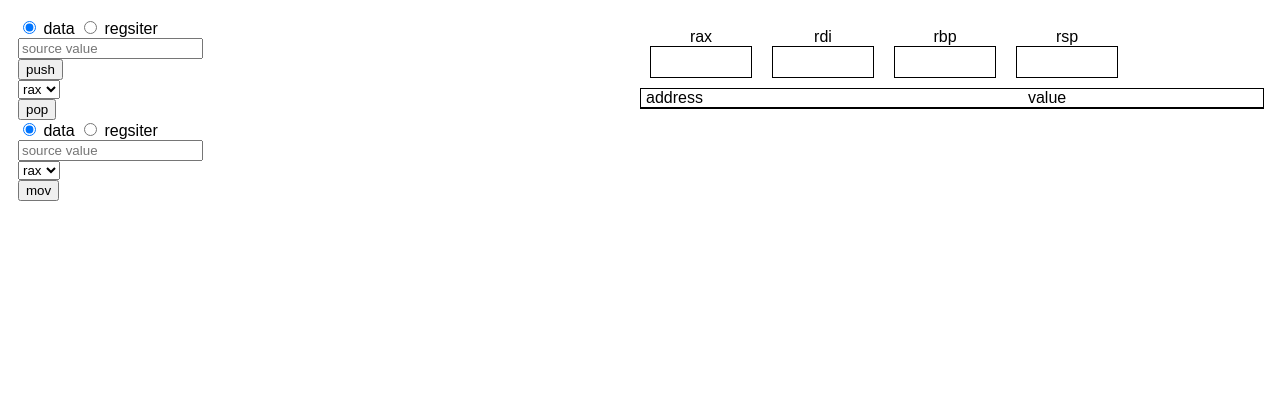
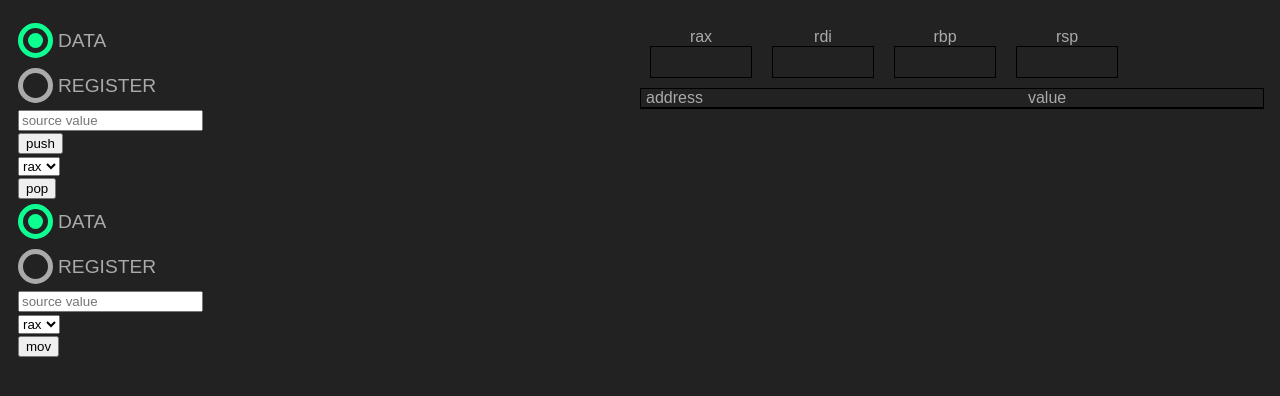
Before and after one commit to Ryomasao/tinyStack, a Vue app: page / in a window 1280 px wide. Shown: the top 396 px of the page. Built offline with nearby package versions, Linux system fonts and the light colour scheme; the HTML template or start-up script is replaced by a standard one.

Commit message:
RadioButtonのスタイル追加

```diff
--- a/src/App.vue
+++ b/src/App.vue
@@ -37,7 +37,9 @@ export default {
 <style lang="less">
 body {
   font-family: 'IBM Plex Sans', sans-serif;
-  //background: #000000;
+  background: #222222;
+  //color: #0dff92;
+  color: #aaaaaa;
 
   // reset defaut style
   p {
@@ -55,6 +57,7 @@ body {
 
 .controller {
   width: 50%;
+  font-size: 1.2rem;
 }
 
 .viewer {
--- a/src/components/Mnemonic.vue
+++ b/src/components/Mnemonic.vue
@@ -1,24 +1,28 @@
 <template>
   <div>
     <div v-if="hasSrc">
-      <label>
-        <input
-          type="radio"
-          :name="`src-type-${name}`"
+      <div class="radio-wrapper">
+        <RadioButton
+          :group-name="`mnemonic-${name}`"
+          :id="`mnemonic-${name}-data`"
           value="data"
-          v-model="form.srcType"
-        />
-        data
-      </label>
-      <label>
-        <input
-          type="radio"
-          :name="`src-type-${name}`"
+          :checkedValue="form.srcType"
+          @change="e => (form.srcType = e.target.value)"
+        >
+          DATA
+        </RadioButton>
+      </div>
+      <div class="radio-wrapper">
+        <RadioButton
+          :group-name="`mnemonic-${name}`"
+          :id="`mnemonic-${name}-register`"
           value="register"
-          v-model="form.srcType"
-        />
-        regsiter
-      </label>
+          :checkedValue="form.srcType"
+          @change="e => (form.srcType = e.target.value)"
+        >
+          REGISTER
+        </RadioButton>
+      </div>
       <div v-if="form.srcType === 'data'">
         <input
           type="text"
@@ -46,6 +50,7 @@
 
 <script>
 import SelectRegister from './SelectRegister.vue'
+import RadioButton from './RadioButton.vue'
 
 export default {
   name: 'Mnemonic',
@@ -62,7 +67,8 @@ export default {
     }
   },
   components: {
-    SelectRegister
+    SelectRegister,
+    RadioButton
   },
   computed: {
     // オペランドの名前から、Srcが必要かどうかを判断する
@@ -91,3 +97,9 @@ export default {
   }
 }
 </script>
+
+<style lang="less" scoped>
+.radio-wrapper {
+  padding: 5px 0;
+}
+</style>
--- /dev/null
+++ b/src/components/RadioButton.vue
@@ -0,0 +1,99 @@
+<template>
+  <div>
+    <input
+      type="radio"
+      class="input"
+      :id="id"
+      :name="groupName"
+      :value="value"
+      :checked="value === checkedValue"
+      @change="e => $emit('change', e)"
+    />
+    <label class="circle-button" :for="id">
+      <div class="circle">
+        <div class="inner-circle" />
+      </div>
+      <span class="title"> <slot /></span>
+    </label>
+  </div>
+</template>
+
+<script>
+export default {
+  name: 'RadioButton',
+  props: {
+    groupName: {
+      type: String,
+      default: ''
+    },
+    id: {
+      type: String,
+      default: ''
+    },
+    value: {
+      type: String,
+      default: ''
+    },
+    checkedValue: {
+      type: String,
+      default: ''
+    }
+  }
+}
+</script>
+
+<style lang="less" scoped>
+.input {
+  display: none;
+}
+
+input[type='radio']:checked + .circle-button {
+  .circle {
+    color: #0dff92;
+    border-color: #0dff92;
+  }
+
+  .inner-circle {
+    color: #0dff92;
+    background: #0dff92;
+  }
+}
+
+.circle-button {
+  display: flex;
+  align-items: center;
+  transition: all 0.3s;
+
+  :hover {
+    transition: all 0.3s;
+    border-color: #ffffff;
+  }
+}
+
+.circle {
+  display: flex;
+  justify-content: center;
+  align-items: center;
+  border: 5px solid;
+  border-radius: 50%;
+  width: 25px;
+  height: 25px;
+
+  border-color: #aaaaaa;
+  background: #222222;
+}
+
+.inner-circle {
+  border-radius: 50%;
+  width: 15px;
+  height: 15px;
+  color: #0dff92;
+  background: #222222;
+
+  transition: all 0.3s;
+}
+
+.title {
+  margin-left: 5px;
+}
+</style>
```
